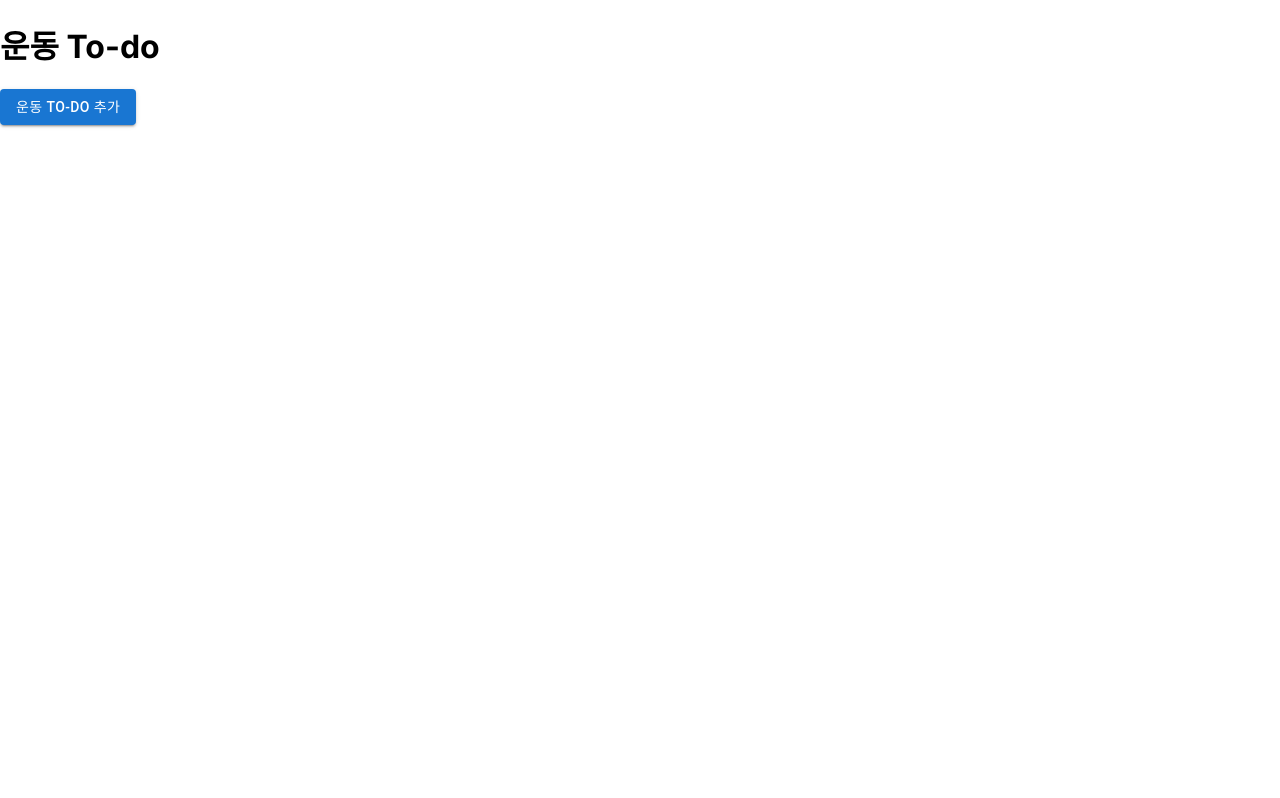
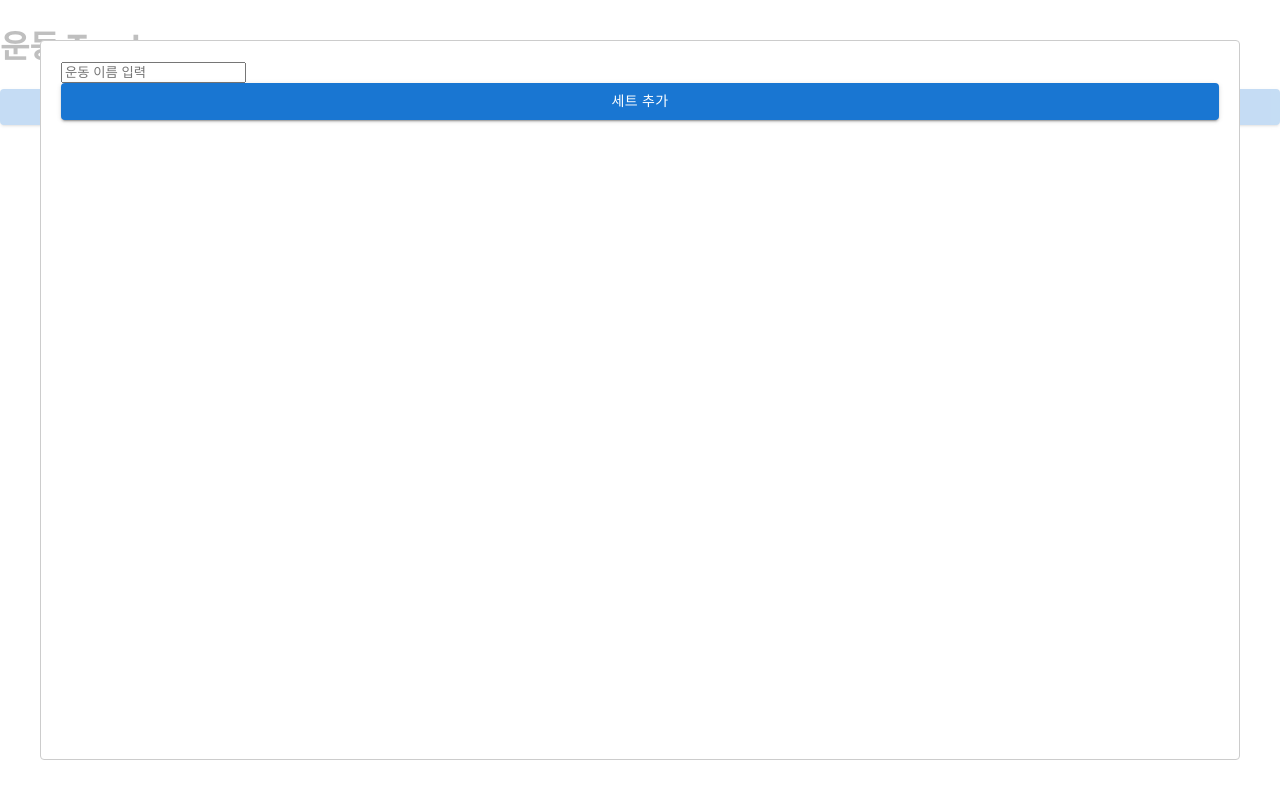
Before and after one commit to Fitapat/Fitapat-front, a Next.js app: page /createTodo in a window 1280 px wide. Both pictures are taken after a click on the button "운동 TO-DO 추가". Built offline with nearby package versions, Linux system fonts and the light colour scheme.

Commit message:
feat: 운동 투두 추가 모달창 생성

```diff
--- a/package.json
+++ b/package.json
@@ -16,7 +16,8 @@
     "fabric": "^5.3.0",
     "next": "14.0.1",
     "react": "^18",
-    "react-dom": "^18"
+    "react-dom": "^18",
+    "react-modal": "^3.16.1"
   },
   "devDependencies": {
     "eslint": "^8.53.0",
--- a/src/app/createTodo/page.jsx
+++ b/src/app/createTodo/page.jsx
@@ -1,12 +1,34 @@
-import { Button } from '@mui/material';
+'use client';
+
+import { useState } from 'react';
+import { Box, Button } from '@mui/material';
+import { Input } from '@mui/base';
+import Modal from 'react-modal';
 
 export default function() {
+    const [modalIsOpen, setIsOpen] = useState(false);
+
+    function openModal() {
+        setIsOpen(true);
+    }
+    function closeModal() {
+        setIsOpen(false);
+    }
+
     return (
-        <>
+        <Box>
             <h1>운동 To-do</h1>
-            <Button variant="contained">
+            <Button variant="contained" fullWidth={true} onClick={openModal}>
                 운동 To-do 추가
             </Button>
-        </>
+            <Modal
+                isOpen={modalIsOpen}
+                onRequestClose={closeModal}
+                ariaHideApp={false}
+            >
+                <Input placeholder="운동 이름 입력"></Input>
+                <Button variant="contained" fullWidth={true} onClick={closeModal}>세트 추가</Button>
+            </Modal>
+        </Box>
     );
 }
```
Also changed, not shown: 1 other file (tests, documents, lock files or other folders).
